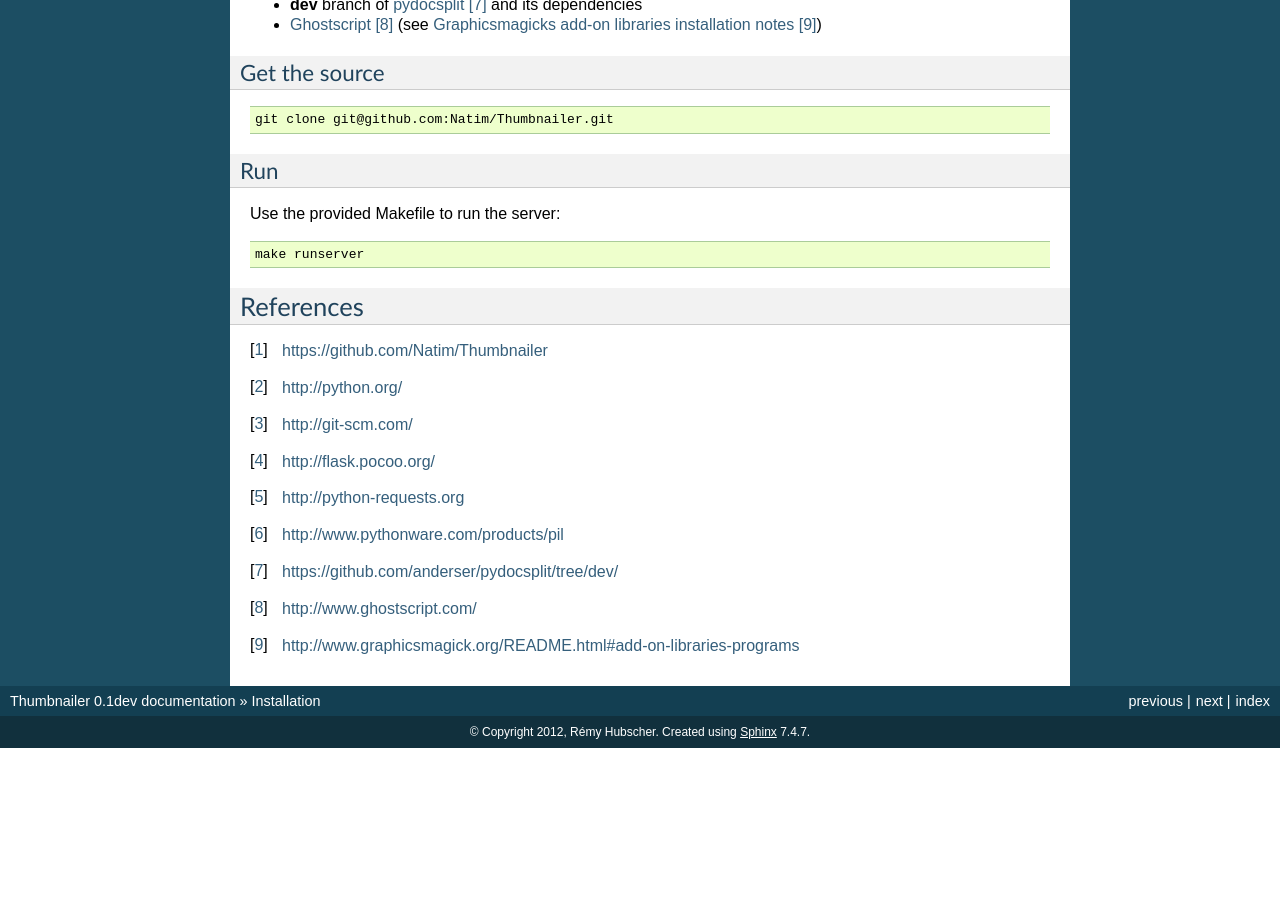
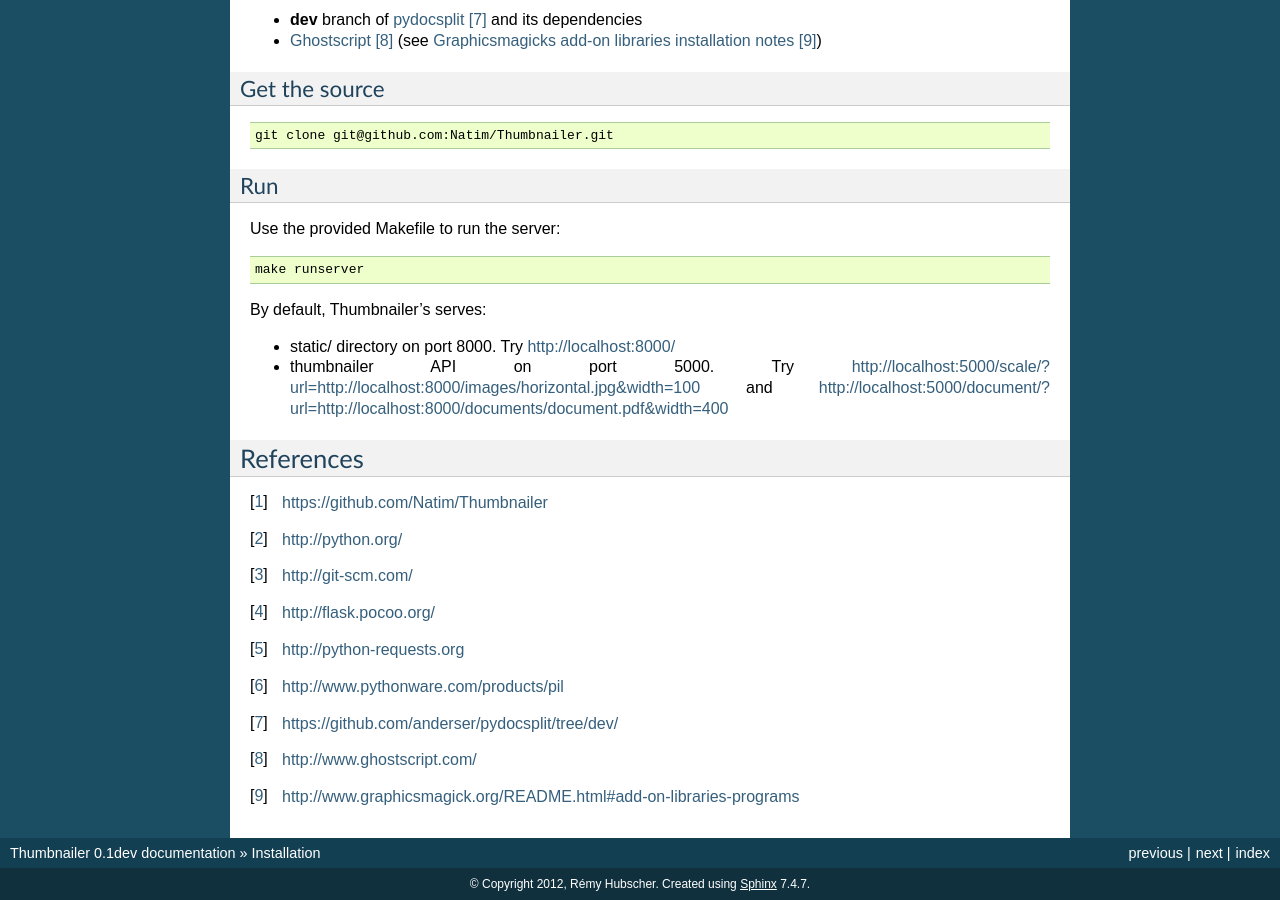
Before and after one commit to Natim/Thumbnailer, a Sphinx documentation site: the page built from docs/INSTALL.txt, in a window 1280 px wide and 900 px high, scrolled down 1314 px. Built offline with Sphinx 7.4.7, drawn with Linux system fonts in a browser that asks for light colours; before the commit the page ends 2062 px from its top, so only the background shows below that; some of the changed text lies outside the part shown.

Commit message:
Refs #5 - minor changes in INSTALL documentation.

```diff
--- a/docs/INSTALL.txt
+++ b/docs/INSTALL.txt
@@ -27,6 +27,7 @@
   system-install() {  # Shortcut for system package installer.
     su -c "aptitude install --without-recommends ${*}";
   }
+
   # Install base system dependencies.
   system-install git-core python-virtualenv
   # Download project.
@@ -97,6 +98,14 @@
 
   make runserver
 
+By default, Thumbnailer's serves:
+
+* static/ directory on port 8000. Try http://localhost:8000/
+* thumbnailer API on port 5000. Try
+  http://localhost:5000/scale/?url=http://localhost:8000/images/horizontal.jpg&width=100
+  and
+  http://localhost:5000/document/?url=http://localhost:8000/documents/document.pdf&width=400
+
 **********
 References
 **********
```
Also changed, not shown: other parts of docs/INSTALL.txt (+3 -5 lines), 1 other file.
